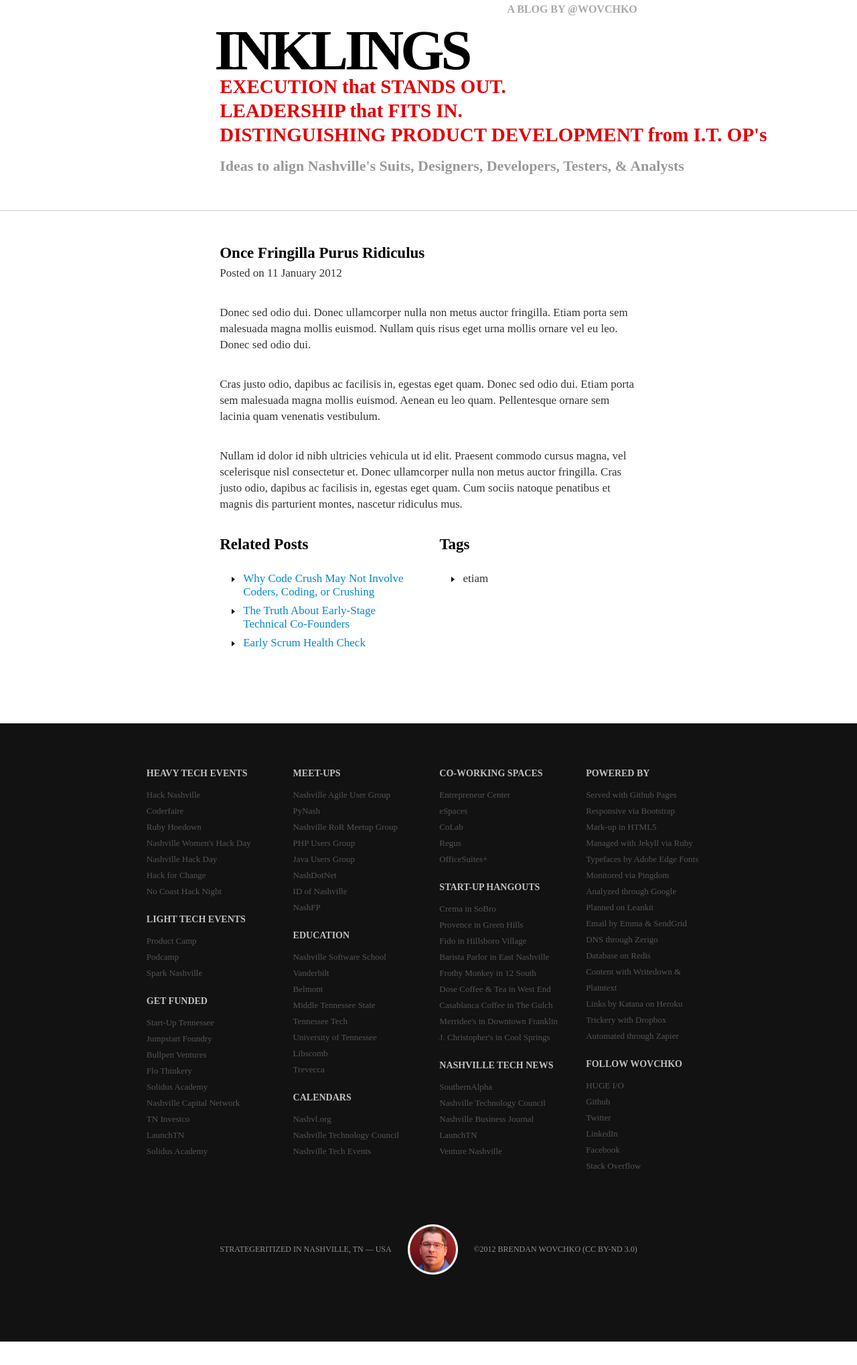
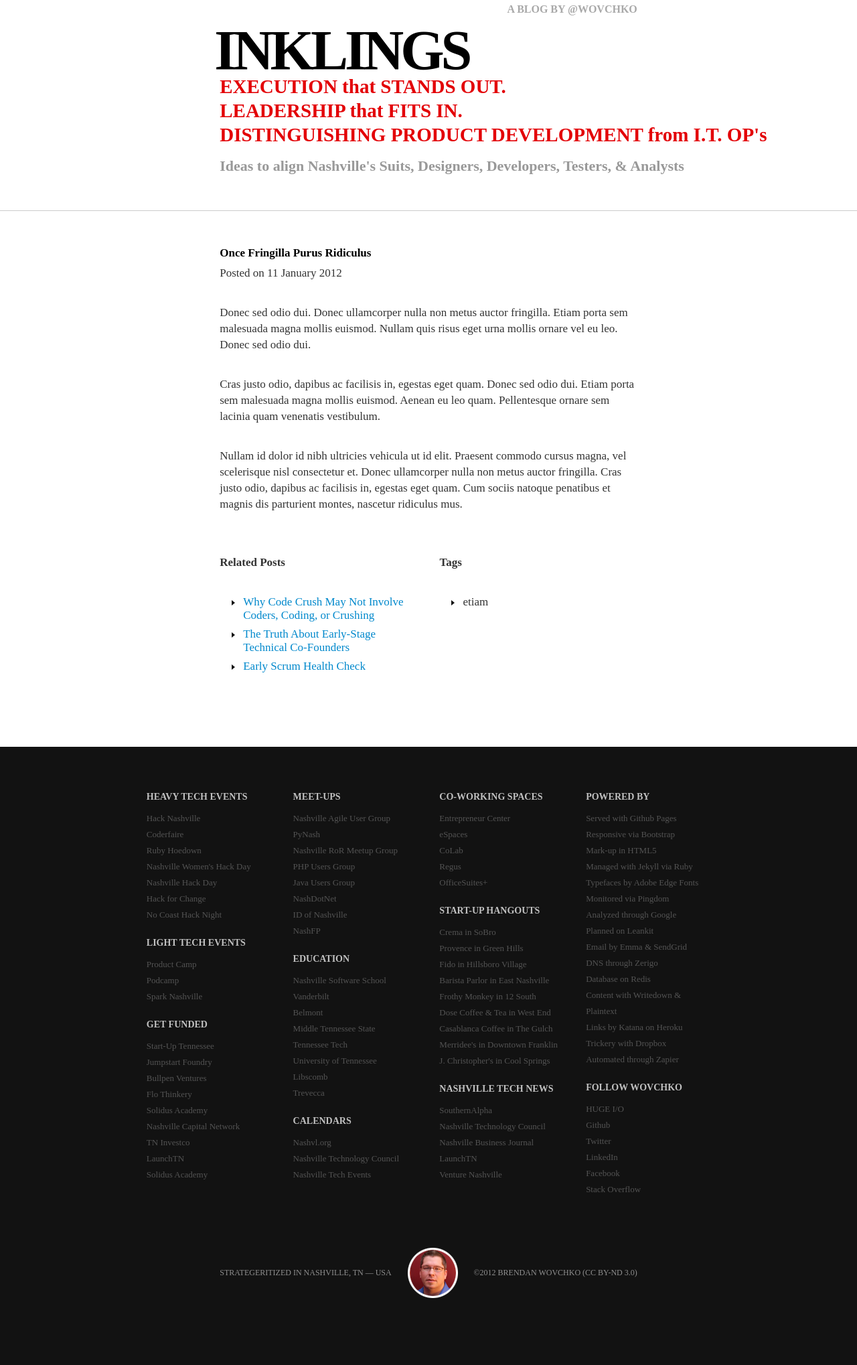
Before and after one commit to wovchko/inklings, a Jekyll site: the page built from _posts/2012-01-11-once-fringilla-purus-ridiculus.md, in a window 1280 px wide. Shown: the whole page at 67% size. Built offline with Jekyll 4.4.1, drawn with Linux system fonts in a browser that asks for light colours; Markdown is read by kramdown in place of the engine named in the settings; before the commit the page ends 2003 px from its top, so only the background shows below that.

Commit message:
Add styles

```diff
--- a/_layouts/post.html
+++ b/_layouts/post.html
@@ -3,7 +3,7 @@
 ---
      <div class="row-fluid">
        <div class="span6 offset3">
-         <h5>{{page.title}}</h5>
+         <h5 class="title">{{page.title}}</h5>
          <p>Posted on {{ page.date | date: "%d %B %Y" }}</p>
          <p>{{ content }}</p>
        </div>
--- a/css/bootstrap_custom.css
+++ b/css/bootstrap_custom.css
@@ -773,12 +773,18 @@
   padding: 50px 0 100px 0;
   border-top: #cccccc 1px solid;
 }
-.recent h5 {
+.recent h5.title {
   font-family: marvel, serif;
   font-weight: 700;
   line-height: 26px;
   color: #000000;
   margin: 0 0 5px 0;
+}
+.recent h5 {
+  font-family: marvel, serif;
+  font-size: 17px;
+  line-height: 24px;
+  color: #333333;
 }
 .recent p {
   font-family: marvel, serif;
```
